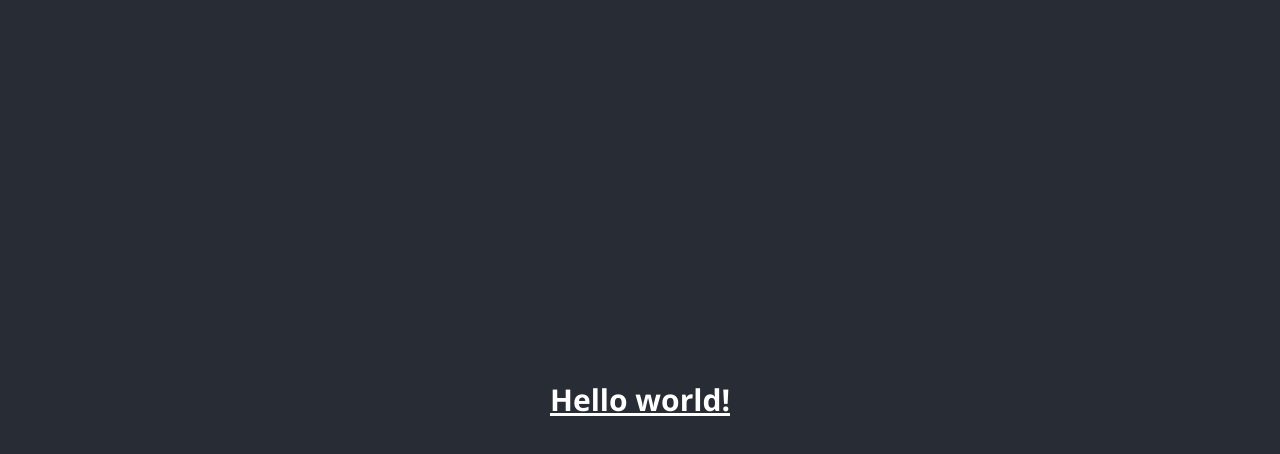
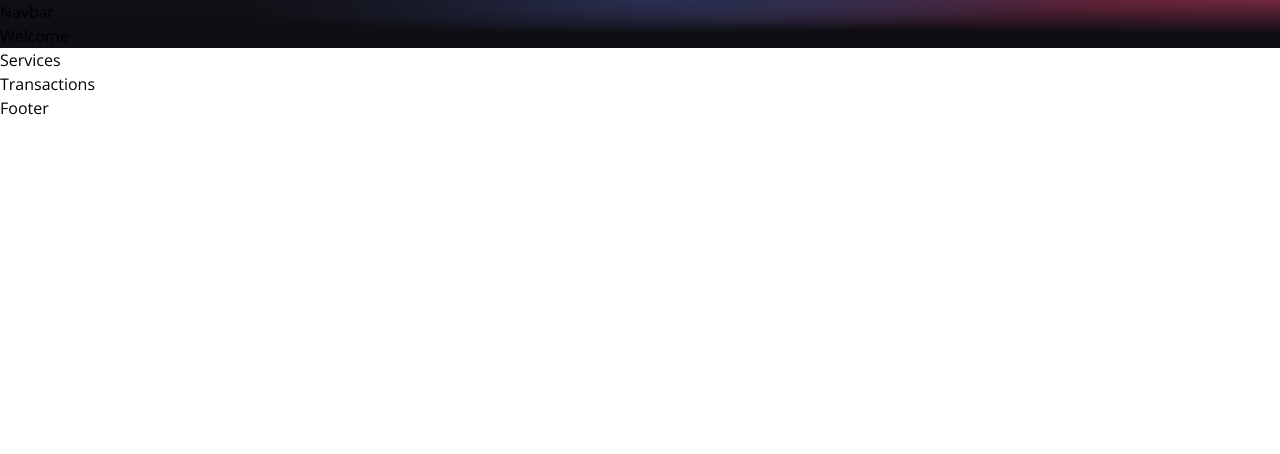
Before and after one commit to nyancodes/pitchin, a React (Vite) app in the folder client/: page / in a window 1280 px wide. Shown: the top 454 px of the page. Built offline with nearby package versions, Linux system fonts and the light colour scheme.

Commit message:
added components and basic file structure

```diff
--- a/client/src/App.jsx
+++ b/client/src/App.jsx
@@ -1,16 +1,19 @@
 import { useState } from 'react'
 import logo from './logo.svg'
 import './App.css'
+import {Navbar, Welcome, Footer, Services ,Transactions} from './components';
 
 function App() {
 
   return (
-    <div className="App">
-      <header className="App-header">
-        <h1 className="text-3xl font-bold underline">
-        Hello world!
-      </h1>
-      </header>
+    <div className="min-h-screen">
+      <div className="gradient-bg-welcome">
+        <Navbar />
+        <Welcome />
+      </div>
+      <Services />
+      <Transactions />
+      <Footer />
     </div>
   )
 }
--- /dev/null
+++ b/client/src/components/Footer.jsx
@@ -0,0 +1,7 @@
+const Footer = () => {
+    return (
+        <h1>Footer</h1>
+    );
+}
+
+export default Footer;
--- /dev/null
+++ b/client/src/components/Loader.jsx
@@ -0,0 +1,7 @@
+const Loader = () => {
+    return (
+        <h1>Loader</h1>
+    );
+}
+
+export default Loader;
--- /dev/null
+++ b/client/src/components/Navbar.jsx
@@ -0,0 +1,7 @@
+const Navbar = () => {
+    return (
+        <h1>Navbar</h1>
+    );
+}
+
+export default Navbar;
--- /dev/null
+++ b/client/src/components/Services.jsx
@@ -0,0 +1,7 @@
+const Services = () => {
+    return (
+        <h1>Services</h1>
+    );
+}
+
+export default Services;
--- /dev/null
+++ b/client/src/components/Transactions.jsx
@@ -0,0 +1,7 @@
+const Transactions = () => {
+    return (
+        <h1>Transactions</h1>
+    );
+}
+
+export default Transactions;
--- /dev/null
+++ b/client/src/components/Welcome.jsx
@@ -0,0 +1,7 @@
+const Welcome = () => {
+    return (
+        <h1>Welcome</h1>
+    );
+}
+
+export default Welcome;
--- /dev/null
+++ b/client/src/components/index.js
@@ -0,0 +1,6 @@
+export { default as Loader } from "./Loader";
+export { default as Navbar } from "./Navbar";
+export { default as Footer } from "./Footer";
+export { default as Welcome } from "./Welcome";
+export { default as Services } from "./Services";
+export { default as Transactions } from "./Transactions";
```
